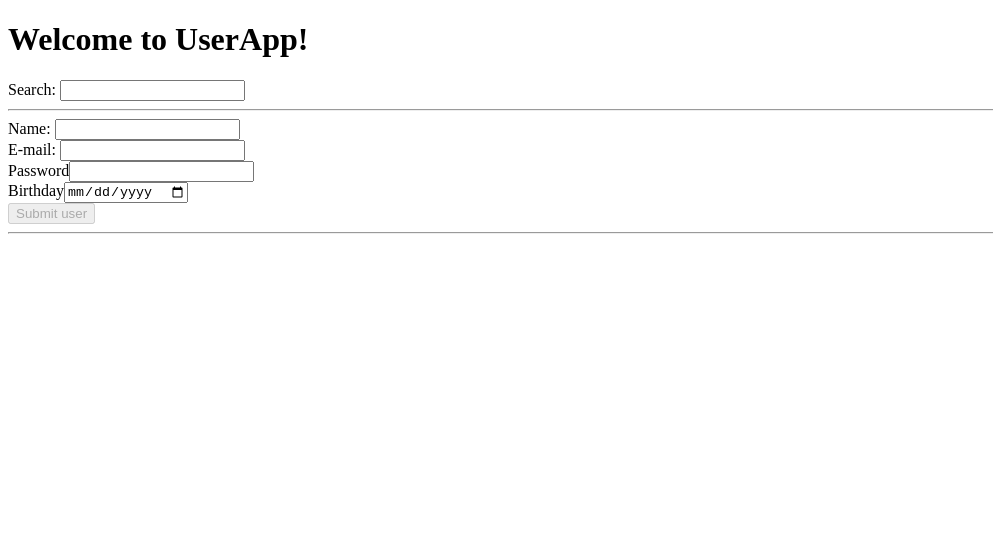
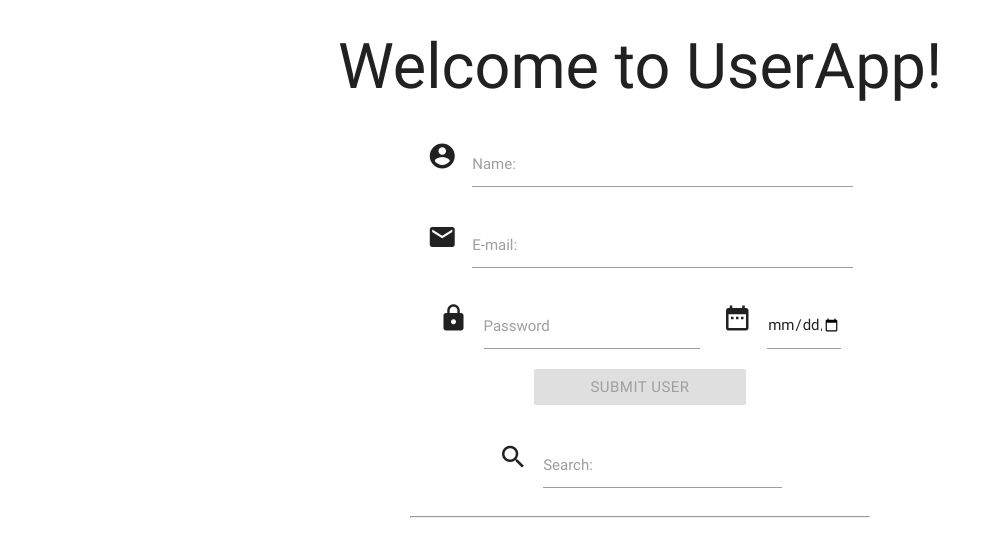
Before and after one commit to marco238/lab-carlos-form, an Angular app: page / in a window 1280 px wide. Shown: the top 556 px of the page, without its empty margins (0-993 px from the left). Built offline with nearby package versions, Linux system fonts and the light colour scheme.

Commit message:
feat: done

```diff
--- a/src/app/app.component.html
+++ b/src/app/app.component.html
@@ -1,5 +1,7 @@
-<h1>
+<div class="row">
+  <h1 class="col s12 center">
     Welcome to {{ title }}!
-</h1>
+  </h1>
 
-<app-user-list></app-user-list>
+  <app-user-list class="col s12"></app-user-list>
+</div>
--- a/src/app/app.module.ts
+++ b/src/app/app.module.ts
@@ -6,7 +6,6 @@ import { AppComponent } from './app.component';
 import { UserFormComponent } from './components/user/user-form/user-form.component';
 import { UserItemComponent } from './components/user/user-item/user-item.component';
 import { UserListComponent } from './components/user/user-list/user-list.component';
-import { UserSearchComponent } from './components/user/user-search/user-search.component';
 import { FilterPipe } from './pipes/filter-pipe.pipe';
 
 
@@ -16,7 +15,6 @@ import { FilterPipe } from './pipes/filter-pipe.pipe';
     UserFormComponent,
     UserItemComponent,
     UserListComponent,
-    UserSearchComponent,
     FilterPipe
   ],
   imports: [
--- a/src/app/components/user/user-form/user-form.component.html
+++ b/src/app/components/user/user-form/user-form.component.html
@@ -1,37 +1,37 @@
-<app-user-search></app-user-search>
-<form class="" (ngSubmit)="onSubmitUserForm(userForm)" #userForm="ngForm">
-    <div class="">
+<form class="col s6 offset-s3" (ngSubmit)="onSubmitUserForm(userForm)" #userForm="ngForm">
+    <div class="input-field">
+        <i class="material-icons prefix">account_circle</i>
         <label for="name">Name: </label>
         <input type="text" name="name" value="" #name="ngModel" [(ngModel)]="user.name" required minlength="3">
         <ul *ngIf="name.errors && name.touched">
-          <li *ngIf="name.errors.required">Author is required</li>
+          <li *ngIf="name.errors.required">Name is required</li>
           <li *ngIf="name.errors.minlength">Min length 3</li>
         </ul>
     </div>
-    <div class="">
+    <div class="input-field">
+        <i class="material-icons prefix">mail</i>
         <label for="email">E-mail: </label>
         <input type="text" name="email" value="" #email="ngModel" [(ngModel)]="user.email" required email>
         <ul *ngIf="email.errors && email.touched">
-          <li *ngIf="email.errors.required">Author is required</li>
+          <li *ngIf="email.errors.required">Email is required</li>
           <li *ngIf="email.errors.email">Not a valid email</li>
         </ul>
     </div>
-    <div class="">
+    <div class="input-field col s8">
+        <i class="material-icons prefix">lock</i>
         <label for="password">Password</label>
         <input type="password" name="password" value="" #password="ngModel" [(ngModel)]="user.password" required minlength="6">
         <ul *ngIf="password.errors && password.touched">
-          <li *ngIf="password.errors.required">Author is required</li>
+          <li *ngIf="password.errors.required">Password is required</li>
           <li *ngIf="password.errors.minlength">Min length 6</li>
         </ul>
     </div>
-    <div class="">
-        <label for="bday">Birthday</label>
+    <div class="input-field col s4">
+        <i class="material-icons prefix">date_range</i>
         <input type="date" name="bday" value="" #bday="ngModel" [(ngModel)]="user.birthday" required>
         <ul *ngIf="bday.errors && bday.touched">
-          <li *ngIf="bday.errors.required">Author is required</li>
+          <li *ngIf="bday.errors.required">Birthday date is required</li>
         </ul>
     </div>
-    <button type="submit" [disabled]="!userForm.valid">Submit user</button>
+    <button type="submit" class="btn teal col s6 offset-s3" [disabled]="!userForm.valid">Submit user</button>
 </form>
-
-<hr>
--- a/src/app/components/user/user-form/user-form.component.ts
+++ b/src/app/components/user/user-form/user-form.component.ts
@@ -11,10 +11,10 @@ export class UserFormComponent  {
   user: User = new User();
   @Output() onCreate: EventEmitter<User> = new EventEmitter<User>();
 
-  onSubmitUserForm(quoteForm: NgForm) {
+  onSubmitUserForm(userForm: NgForm) {
     console.log(this.user);
-    this.onCreate.emit(this.user); // this.onCreate.emit(Object.assign({}, this.quote));
+    this.onCreate.emit(this.user); // this.onCreate.emit(Object.assign({}, this.user));
     this.user = new User();
-    quoteForm.reset();
+    userForm.reset();
   }
 }
--- a/src/app/components/user/user-list/user-list.component.html
+++ b/src/app/components/user/user-list/user-list.component.html
@@ -1,9 +1,23 @@
-<app-user-form (onCreate)="onCreateUser($event)"></app-user-form>
+<app-user-form (onCreate)="onCreateUser($event)" class="row"></app-user-form>
 
+<div class="row">
+  <div class="col s4 offset-s4 input-field">
+    <i class="material-icons prefix">search</i>
+    <label for="search">Search: </label>
+    <input type="text" [(ngModel)]="searchText" name="search" id="search">
+  </div>
+
+  <hr class="col s6 offset-s3">
+
+  <div class="list col s6 offset-s3">
     <h4 *ngIf="users[0]">Users list</h4>
 
     <ul>
       <li *ngFor="let user of users | filter:'email':searchText">
         <app-user-item [user]="user"></app-user-item>
+        <button (click)="deleteUser(user)" class="btn teal" type="button" name="button">Delete</button>
       </li>
     </ul>
+  </div>
+
+</div>
--- a/src/app/components/user/user-list/user-list.component.ts
+++ b/src/app/components/user/user-list/user-list.component.ts
@@ -8,10 +8,14 @@ import { Component, OnInit } from '@angular/core';
 })
 export class UserListComponent {
   users: Array<User> = [];
-
+  searchText: String;
 
   onCreateUser(user: User) {
-      console.log(this.users);
+    console.log(this.users);
     this.users.push(user);
   }
+
+  deleteUser(user: User) {
+    this.users.splice(this.users.indexOf(user), 1);
+  }
 }
--- a/src/app/components/user/user-search/user-search.component.html
+++ /dev/null
@@ -1,5 +0,0 @@
-<div class="">
-  <label for="search">Search: </label>
-  <input type="text" [(ngModel)]="searchText" name="search" id="search">
-</div>
-<hr>
--- a/src/app/components/user/user-search/user-search.component.ts
+++ /dev/null
@@ -1,15 +0,0 @@
-import { Component, OnInit } from '@angular/core';
-
-@Component({
-  selector: 'app-user-search',
-  templateUrl: './user-search.component.html',
-  styleUrls: ['./user-search.component.css']
-})
-export class UserSearchComponent implements OnInit {
-
-  constructor() { }
-
-  ngOnInit() {
-  }
-
-}
--- a/src/index.html
+++ b/src/index.html
@@ -7,8 +7,15 @@
 
   <meta name="viewport" content="width=device-width, initial-scale=1">
   <link rel="icon" type="image/x-icon" href="favicon.ico">
+  <link rel="stylesheet" href="https://cdnjs.cloudflare.com/ajax/libs/materialize/0.100.2/css/materialize.min.css">
+  <link href="https://fonts.googleapis.com/icon?family=Material+Icons" rel="stylesheet">
 </head>
 <body>
-  <app-root></app-root>
+  <div class="container">
+    <app-root></app-root>
+  </div>
+
+  <script type="text/javascript" src="https://code.jquery.com/jquery-3.2.1.min.js"></script>
+  <script src="https://cdnjs.cloudflare.com/ajax/libs/materialize/0.100.2/js/materialize.min.js"></script>
 </body>
 </html>
```
Also changed, not shown: src/app/components/user/user-search/user-search.component.css (deleted), 1 other file (tests, documents, lock files or other folders). Lines whose indentation alone changed are shown as unchanged.
